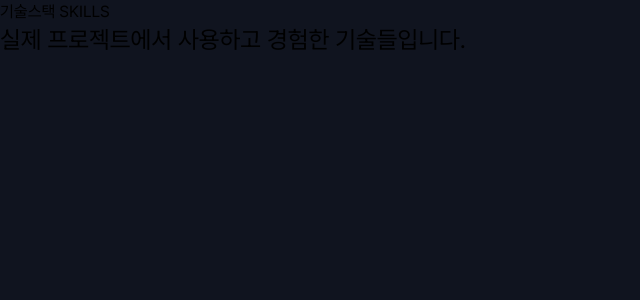
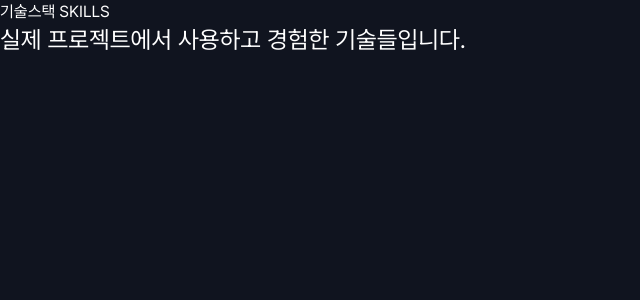
Before and after one commit to luneyeo/fe-portfolio, a Next.js app: page / in a window 1280 px wide. Shown: the top 300 px of the page, without its empty margins (0-640 px from the left). Built offline with nearby package versions, Linux system fonts and the light colour scheme.

Commit message:
🎨 style: 메인 색상 및 폰트 색상 작성

```diff
--- a/styles/globals.css
+++ b/styles/globals.css
@@ -9,6 +9,7 @@
 @layer base {
   :root {
     --default-font-family: var(--font-pretendard);
+    color: var(--color-white);
   }
 
   html,
@@ -21,5 +22,6 @@
       'Segoe UI',
       sans-serif;
     background-color: var(--color-primary-900);
+    color: var(--color-white);
   }
 }
```
